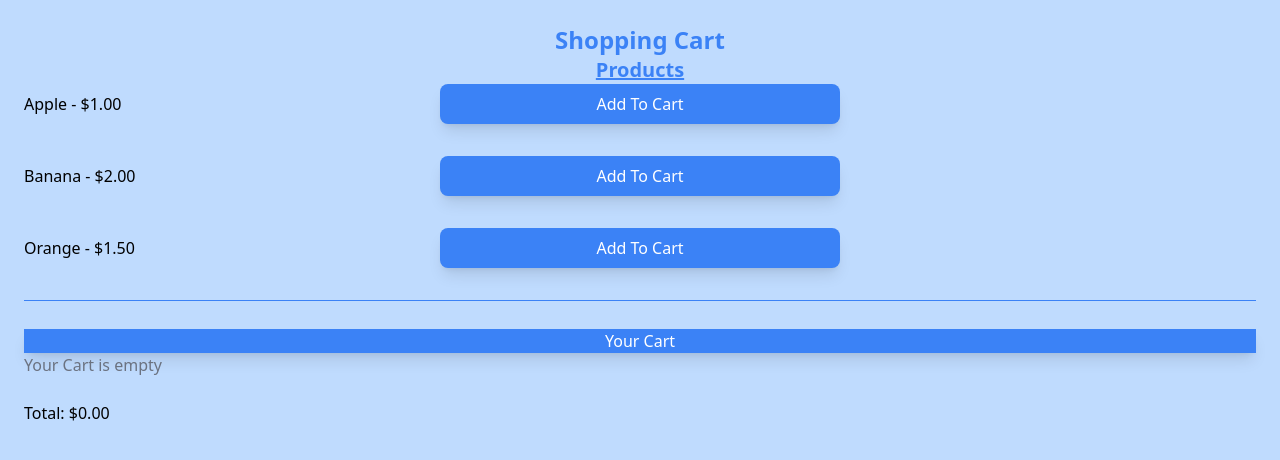
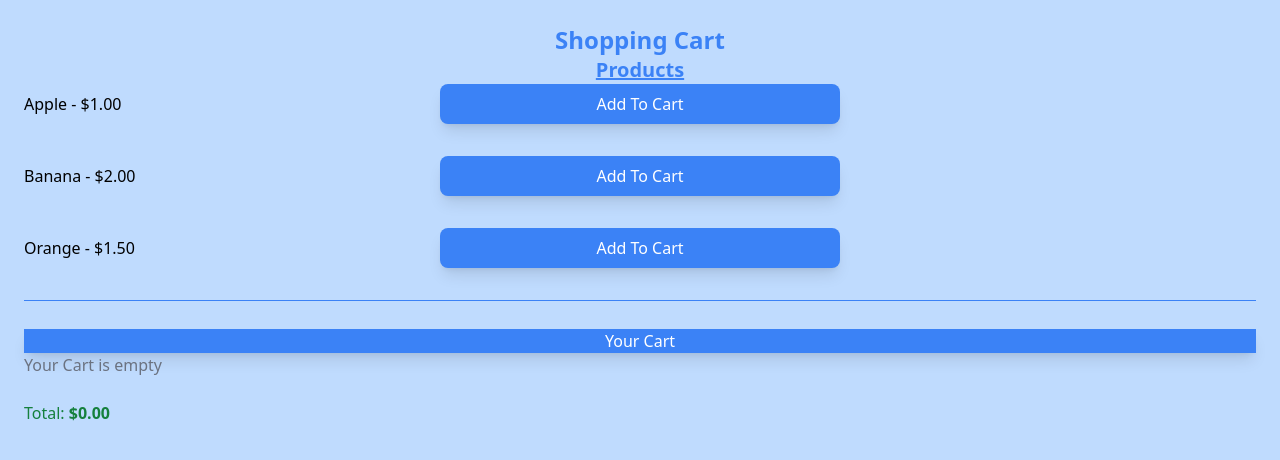
Before and after one commit to nietiene/React-Projects, a React (Vite) app: page / in a window 1280 px wide. Shown: the top 460 px of the page. Built offline with nearby package versions, Linux system fonts and the light colour scheme.

Commit message:
this is commit of react js styling

```diff
--- a/src/Adding-Product-To-Cart/Product.jsx
+++ b/src/Adding-Product-To-Cart/Product.jsx
@@ -65,7 +65,7 @@ const ShoppingCart = () => {
             </ul>
         )
         }
-  <h3 className="mt-6">Total: ${getTotalPrice()}</h3>
+  <h3 className="mt-6 text-green-700">Total: <span className="font-bold ">${getTotalPrice()}</span></h3>
     </div>
    )
 }
```
